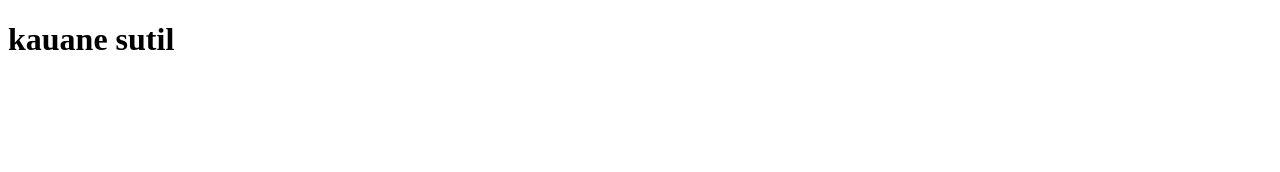
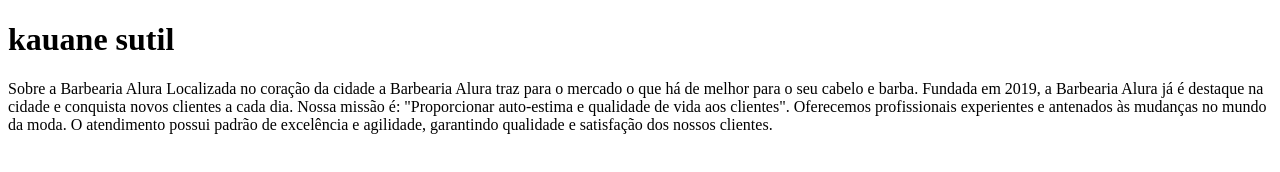
Before and after one commit to loiraburra/primeiro-repositorio, a plain HTML site: page index.html in a window 1280 px wide. Drawn offline with Linux system fonts and the light colour scheme.

Commit message:
aula 27/09

```diff
--- a/index.html
+++ b/index.html
@@ -7,5 +7,13 @@
     </head>
     <body>
         <h1> kauane sutil </h1>
+        <p></p>
+        Sobre a Barbearia Alura
+
+        Localizada no coração da cidade a Barbearia Alura traz para o mercado o que há de melhor para o seu cabelo e barba. Fundada em 2019, a Barbearia Alura já é destaque na cidade e conquista novos clientes a cada dia.
+
+        Nossa missão é: "Proporcionar auto-estima e qualidade de vida aos clientes".
+
+        Oferecemos profissionais experientes e antenados às mudanças no mundo da moda. O atendimento possui padrão de excelência e agilidade, garantindo qualidade e satisfação dos nossos clientes.
     </body>
 </html>
```
